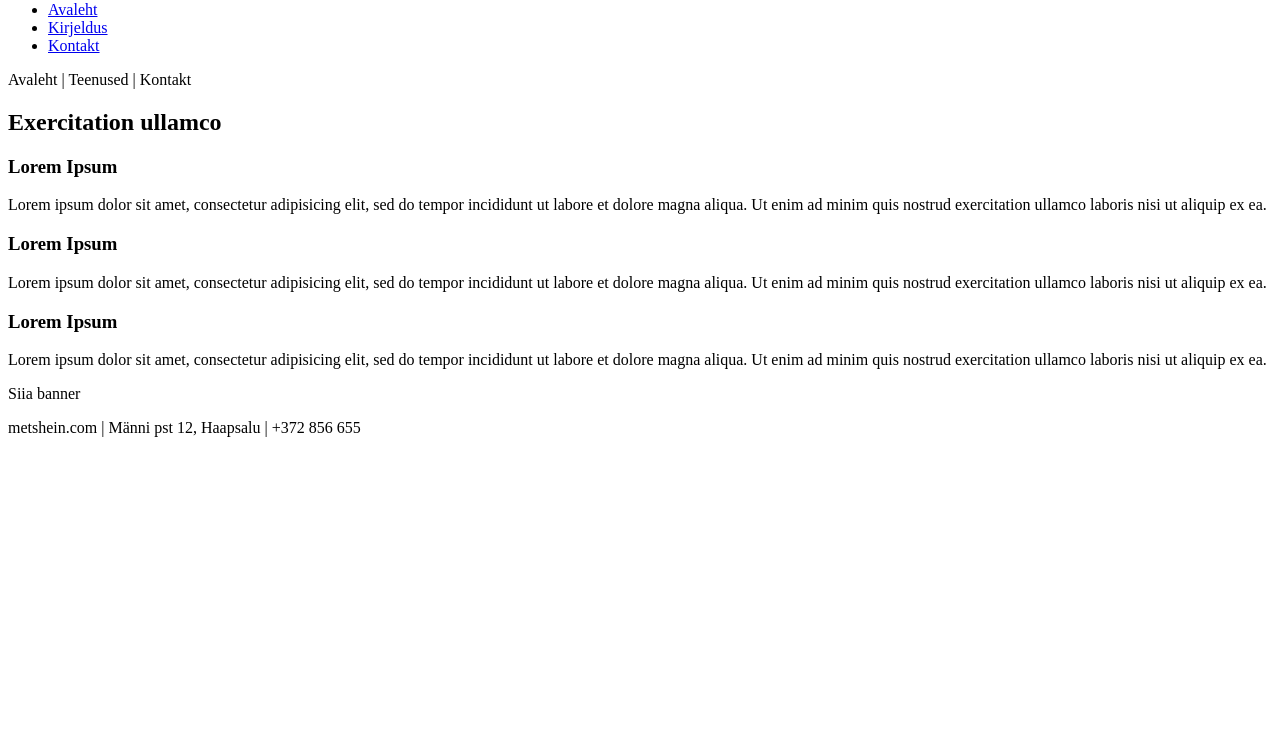
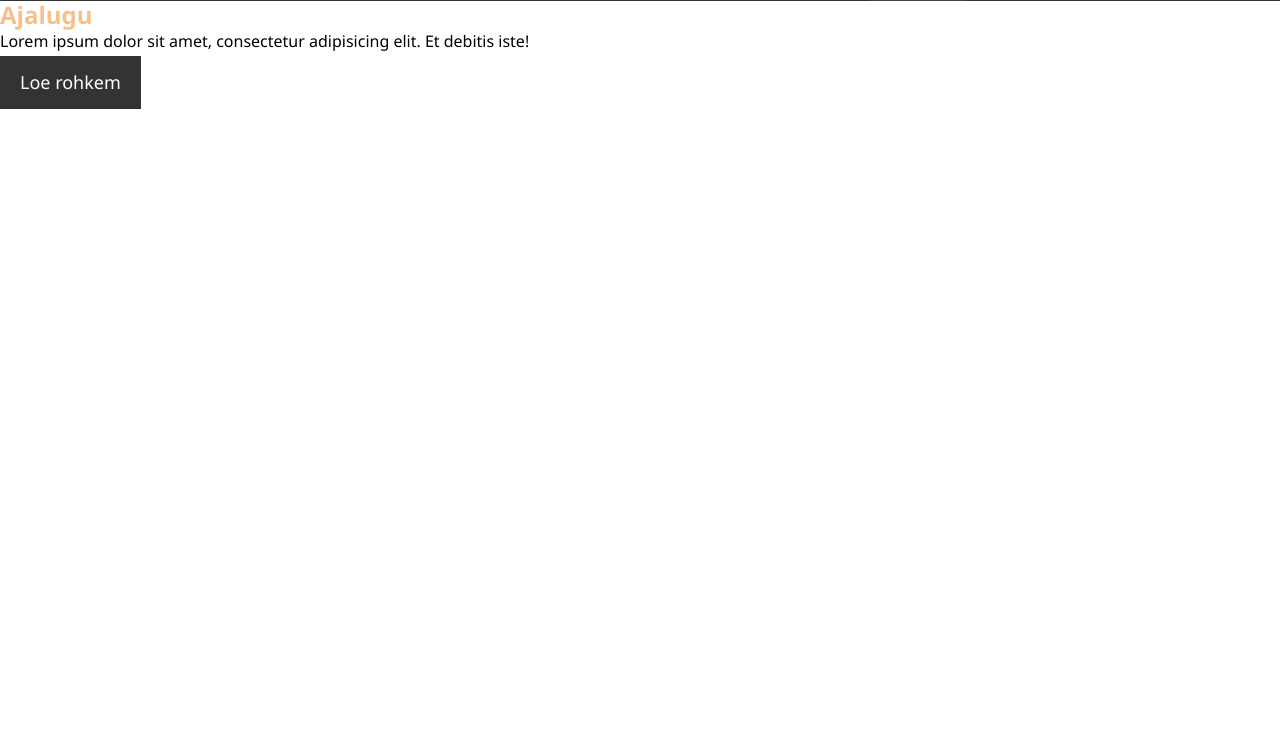
Before and after one commit to AnastasiaNN20/VOCO_Mitmeleht, a plain HTML site: page index.html in a window 1280 px wide. Shown: the part 66-800 px from the top of the page. Drawn offline with Linux system fonts and the light colour scheme; files that its build step writes are made by us from their sources.

Commit message:
Skeleton 2

```diff
--- a/index.html
+++ b/index.html
@@ -1,54 +1,32 @@
 <!DOCTYPE html>
 <html lang="et">
 <head>
-	<title>Hotell | Avaleht AN</title>
-	<meta name="description" content="Õpime veebitehnoloogiat" />
-	<meta name="keywords" content="HTML,HTML5" />
-    <meta http-equiv="X-UA-Compatible" content="ie=edge">
-    <meta name="viewport" content="width=device-width, initial-scale=1.0">
-	<meta charset="UTF-8" />
+<meta charset="UTF-8">
+<meta name="viewport" content="width=device-width, initial-scale=1.0"> <meta http-equiv="X-UA-Compatible" content="ie=edge">
+<link rel="stylesheet" href="css/style.css">
+<title>Hotell | Avaleht</title>
 </head>
 <body>
-	<main>
-		<header>
+<header>
 <nav id="navbar">
-<div>
+<div class="container">
 <h1><a href="index.html">VOCO</a></h1>
 <ul>
-<li><a href="index.html">Avaleht</a></li>
+<li><a class="current" href="index.html">Avaleht</a></li>
 <li><a href="about.html">Kirjeldus</a></li>
 <li><a href="contact.html">Kontakt</a></li>
 </ul>
 </div>
 </nav>
 </header>
-		<nav>
-			Avaleht | Teenused | Kontakt
-		</nav>
-		<section>
-			<h2>Exercitation ullamco</h2>
-			<article>
-				<h3>Lorem Ipsum</h3>
-				<p>Lorem ipsum dolor sit amet, consectetur adipisicing elit, sed do
-				tempor incididunt ut labore et dolore magna aliqua. Ut enim ad minim 				quis nostrud exercitation ullamco laboris nisi ut aliquip ex ea.</p>
-			</article>
-			<article>
-				<h3>Lorem Ipsum</h3>
-				<p>Lorem ipsum dolor sit amet, consectetur adipisicing elit, sed do
-				tempor incididunt ut labore et dolore magna aliqua. Ut enim ad minim 				quis nostrud exercitation ullamco laboris nisi ut aliquip ex ea.</p>
-			</article>
-			<article>
-				<h3>Lorem Ipsum</h3>
-				<p>Lorem ipsum dolor sit amet, consectetur adipisicing elit, sed do
-				tempor incididunt ut labore et dolore magna aliqua. Ut enim ad minim 				quis nostrud exercitation ullamco laboris nisi ut aliquip ex ea.</p>
-			</article>
-		</section>
-		<aside>
-			<p>Siia banner</p>
-		</aside>
-		<footer>
-			<p>metshein.com | Männi pst 12, Haapsalu | +372 856 655</p>
-		</footer>
-	</main>
+
+<section id="info">
+<div class="info-img"></div>
+<div class="info-content">
+<h2><span class="text-primary">Ajalugu</span></h2>
+<p>Lorem ipsum dolor sit amet, consectetur adipisicing elit. Et debitis iste!</p>
+<a class="btn" href="about.html">Loe rohkem</a>
+</div>
+</section>
 </body>
 </html>
--- a/style.css
+++ b/style.css
@@ -3,14 +3,17 @@
     padding: 0;
     box-sizing: border-box;
 }
+
 html, body {
-    font-family: 'Segoe UI', Tahoma, Geneva, Verdana, sans-serif;
+    font-family: 'Segoe UI', Tahoma, Verdana, sans-serif;
     line-height: 1.7em;
 }
+
 a {
     color: #333;
     text-decoration: none;
 }
+
 h1 {
     padding-bottom: 20px;
 }
@@ -20,18 +23,53 @@ h1 {
     color: #fff;
     overflow: auto;
 }
+
 #navbar a {
     color: #fff;
 }
+
 #navbar ul {
     float: right;
     list-style: none;
 }
+
 #navbar ul li {
     float: left;
 }
+
 #navbar ul li a {
     display: block;
     padding: 20px;
     text-align: center;
 }
+
+#navbar ul li a:hover, #navbar ul li a.current {
+    background: #444;
+    color: #f7c08a;
+}
+#navbar h1 {
+    padding-top: 20px;
+    float: left;
+}
+
+.container { margin: auto; max-width: 1100px; padding: 0 20px;
+overflow: auto;
+}
+.text-primary {
+color: #f7c08a;
+}
+
+.btn {
+display: inline-block;
+font-size:18px;
+background: #333;
+color: #fff;
+padding: 13px 20px;
+border: none;
+cursor: pointer;
+}
+
+.btn:hover {
+background: #f7c88a;
+color: #333;
+}
```
Also changed, not shown: about.html (+17 -4 lines), contact.html (+18 -4 lines).
